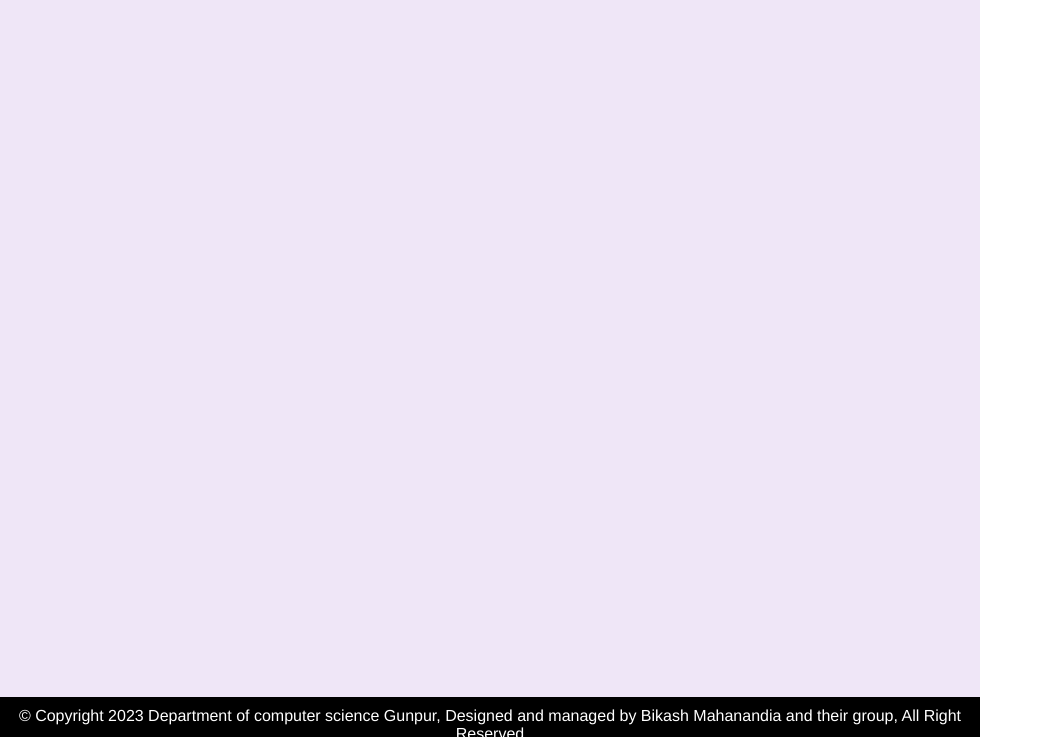
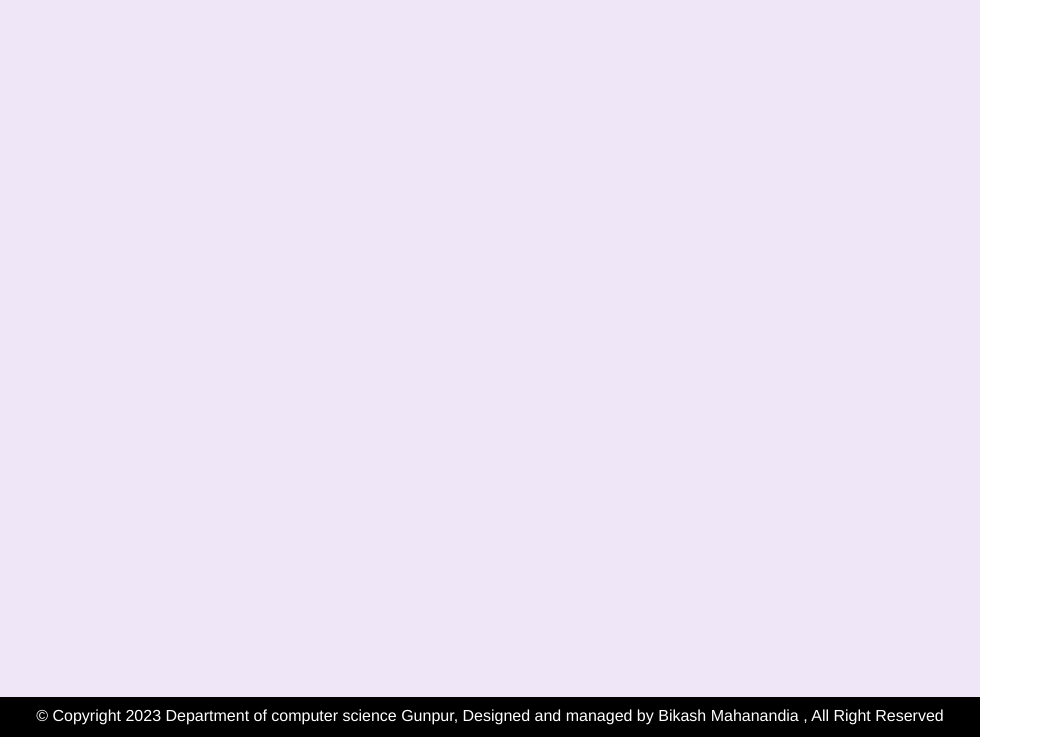
Before and after one commit to Bikashart/importantquestioncs, a plain HTML site: page index.html in a window 1280 px wide. Shown: the part 1353-2096 px from the top of the page, without its empty margins (0-1043 px from the left). Drawn offline with nearby package versions, Linux system fonts and the light colour scheme; a web font is replaced by a local one.

Commit message:
Update index.html

```diff
--- a/index.html
+++ b/index.html
@@ -680,66 +680,16 @@ color:black;
 
    <!-- this is footer section -->
    <footer class="footer-section">
-      © Copyright 2023 Department of computer science Gunpur, Designed and managed by Bikash Mahanandia and their group, All Right Reserved
+      © Copyright 2023 Department of computer science Gunpur, Designed and managed by Bikash Mahanandia , All Right Reserved
    </footer>
 
 
-  <!--  this is the body section
-   -->
-<!-- <div class="body-section">
-   <div class="body-section-img">
-      <div class="transation-name-section">
-         Transfer Money
-      </div>
-      <div class="transation-option-section">
-         <div class="transation-option-section-inner-1">
-         <i class="fa-solid fa-address-card"></i>
-         </div>
-         <div class="exp">
 
-
-         <a href="#showlist">
-         <div class="transation-option-section-inner-1">
-    <i class="fa-regular fa-address-card"></i>
-         </div>
-         </a>
-         <div class="showlist">
-            hello
-         </div>
-         </div>
-
-         <div class="transation-option-section-inner-1">
-         2
-         </div>
-        <div class="transation-option-section-inner-1">
-        3
-        </div>
-      </div>
-
-   </div>
-</div> -->
-<!-- <button class="button-37" role="button">Check balance</button> -->
-<!-- <div class="button-container">
-
-
-<div class="tab">
-
-   <a href="#link1"><button class="button-37" role="button">Check balance</button></a>
-
-
-   <div id="link1">
-      0.00
-
-   </div>
-
-</div>
-
-</div> -->
    <script>
      function validate() {
               // var uname = document.forms["myForm"]["uname"].value;
 
-              // if (uname == "592") {
+              // if (uname == "123") {
                  window.open("mainpage.html");
                 alert("sucess");
            //    }
```
